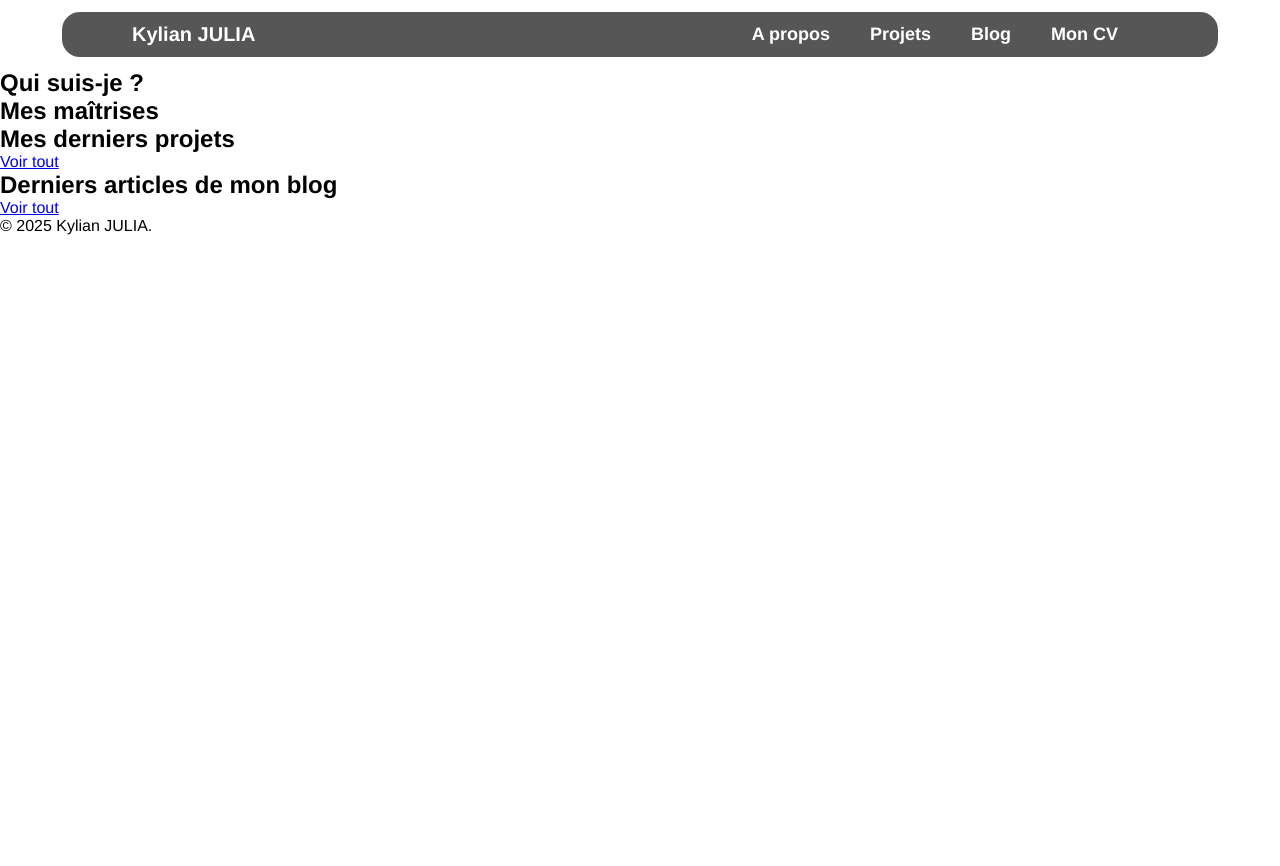
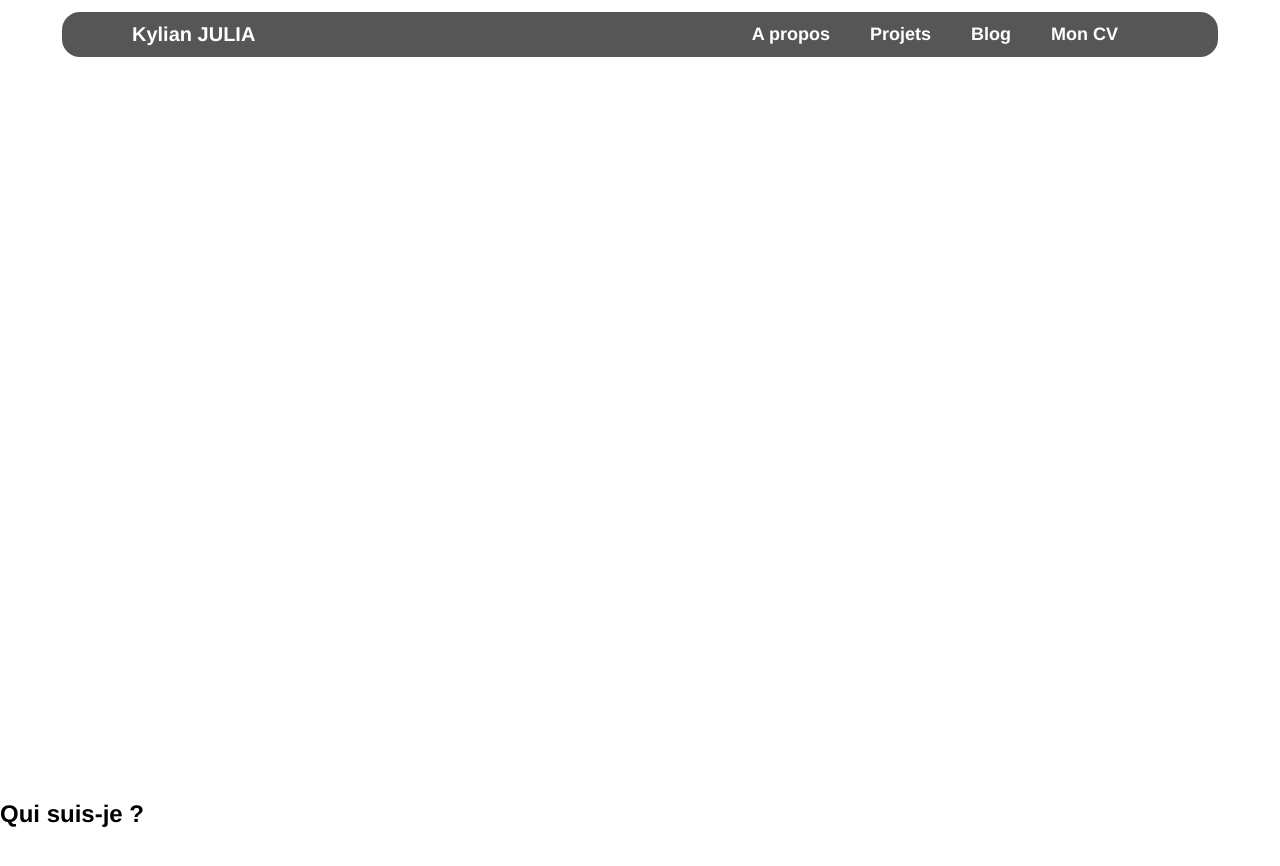
Before and after one commit to kylianjoff/kylianjulia, an Angular app in the folder kylianjulia/: page / in a window 1280 px wide. Shown: the top 866 px of the page. Before the commit the page ends 800 px from the top, so only its background shows below. Built offline with nearby package versions, Linux system fonts and the light colour scheme.

Commit message:
Paramètres CSS header

```diff
--- a/kylianjulia/src/app/app.css
+++ b/kylianjulia/src/app/app.css
@@ -1,15 +1,17 @@
 header {
     background-color: #272727c7;
     color: white;
-    margin: 10px 60px;
     padding: 10px 60px;
+    border: solid 2px white;
+    position: fixed;
+    top: 10px;
+    left: 60px;
+    width: calc(100vw - 120px);
     border-radius: 20px;
-    border: solid 2px white;
-
+    z-index: 1000;
     display: flex;
     justify-content: space-between;
     align-items: center;
-
 }
 
 header a {
--- a/kylianjulia/src/app/home/home.css
+++ b/kylianjulia/src/app/home/home.css
@@ -0,0 +1,3 @@
+section {
+    height: 100vh;
+}
```
